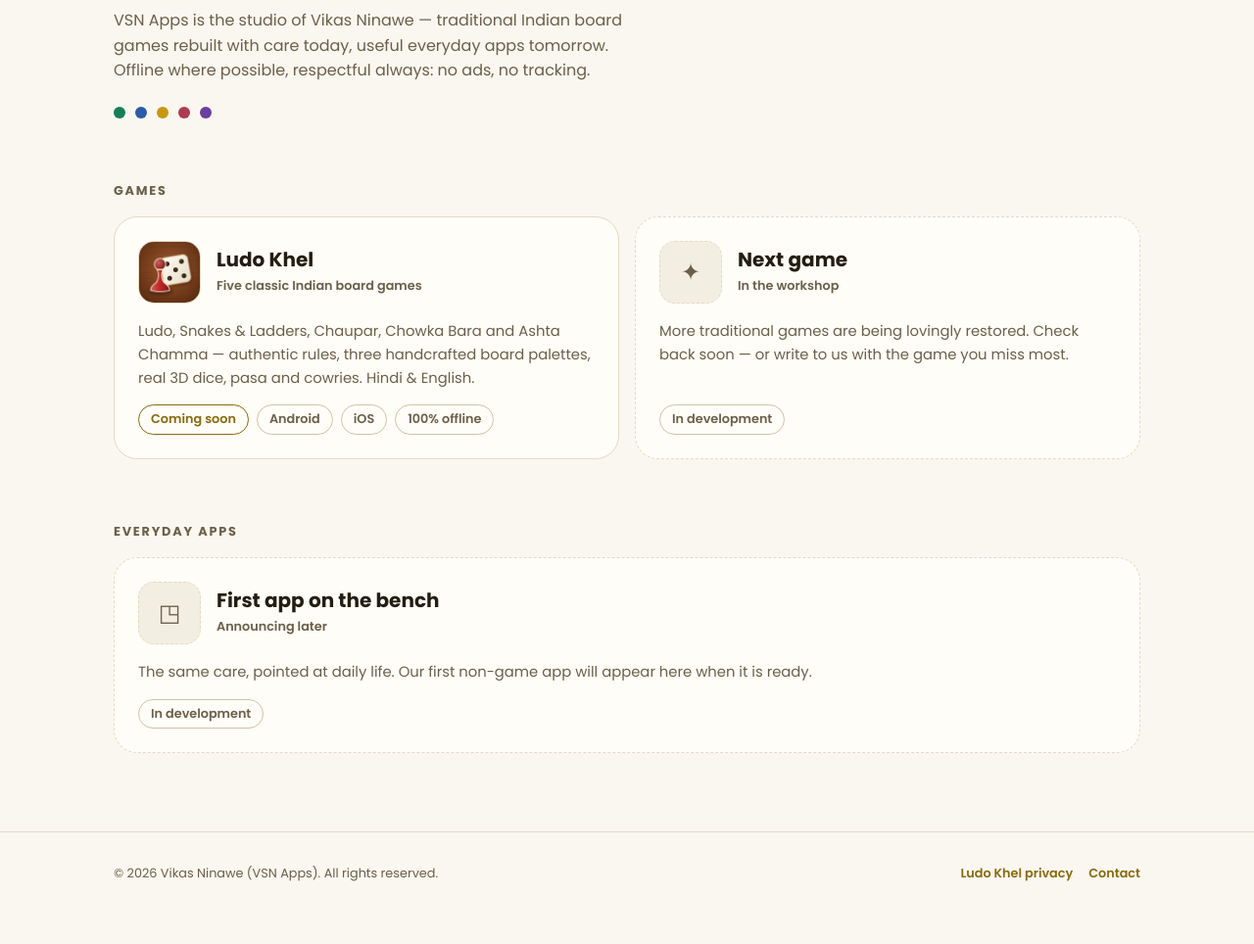
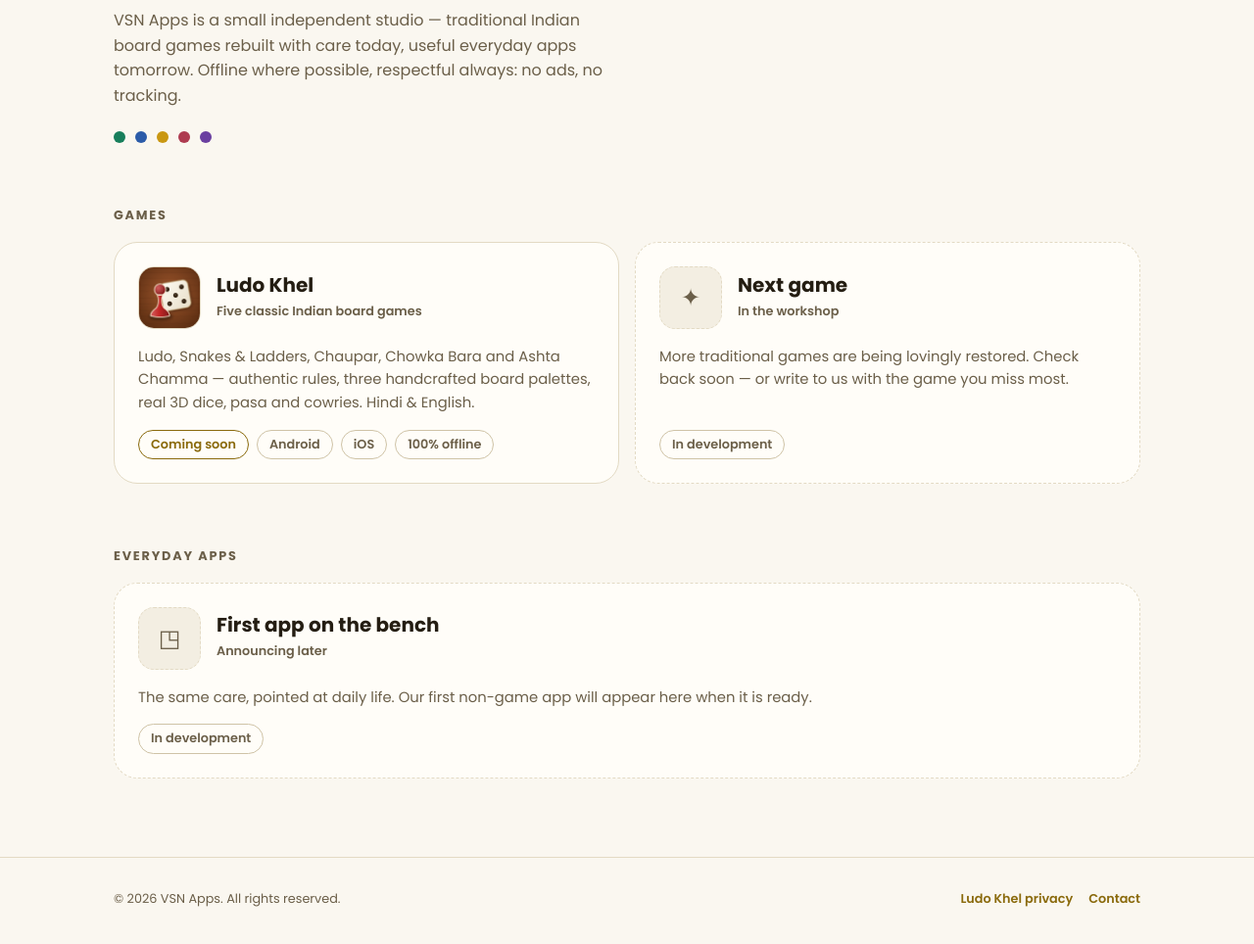
Before and after one commit to vikass659/vikass659.github.io, a plain HTML site: page index.html in a window 1280 px wide. Shown: the part 232-1196 px from the top of the page at 98% size. Drawn offline with Linux system fonts and the light colour scheme.

Commit message:
Remove personal name; studio-only branding
Co-Authored-By: Claude Fable 5 <noreply@anthropic.com>

```diff
--- a/index.html
+++ b/index.html
@@ -3,7 +3,7 @@
 <head>
 <meta charset="utf-8">
 <meta name="viewport" content="width=device-width, initial-scale=1">
-<title>VSN Apps — Games & Apps by Vikas Ninawe</title>
+<title>VSN Apps — Games & Everyday Apps</title>
 <meta name="description" content="VSN Apps builds traditional Indian board games and useful everyday apps. Home of Ludo Khel.">
 <link rel="icon" type="image/png" href="/assets/favicon.png">
 <link rel="preconnect" href="https://fonts.googleapis.com">
@@ -24,7 +24,7 @@
   <section class="hero">
     <div class="wrap">
       <h1>Crafted apps, <em>made to be kept</em>.</h1>
-      <p>VSN Apps is the studio of Vikas Ninawe — traditional Indian board
+      <p>VSN Apps is a small independent studio — traditional Indian board
       games rebuilt with care today, useful everyday apps tomorrow. Offline
       where possible, respectful always: no ads, no tracking.</p>
       <div class="seat-dots" aria-hidden="true">
@@ -98,7 +98,7 @@
 
 <footer class="site-foot">
   <div class="wrap">
-    <p>© 2026 Vikas Ninawe (VSN Apps). All rights reserved.</p>
+    <p>© 2026 VSN Apps. All rights reserved.</p>
     <span class="foot-spacer"></span>
     <nav aria-label="Footer">
       <a href="/ludokhel/privacy/">Ludo Khel privacy</a>
```
Also changed, not shown: ludokhel/index.html (+1 -1 lines), ludokhel/privacy/index.html (+1 -1 lines).
